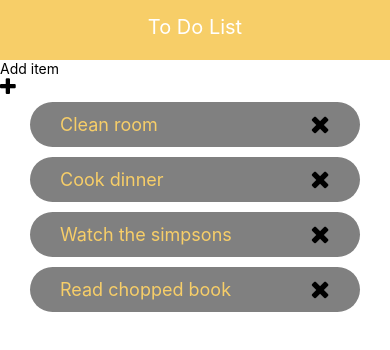
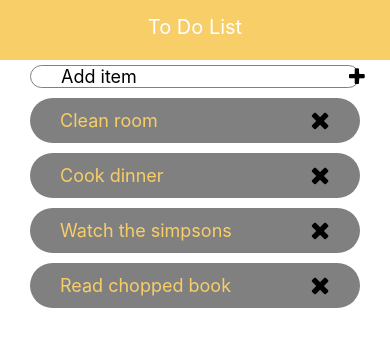
Before and after one commit to davzlum/toDoListReactNative, a React Native app: screen / in a window 390 px wide. Shown: the top 350 px of the page. Built offline with nearby package versions, Linux system fonts and the light colour scheme.

Commit message:
Style for add item component

```diff
--- a/components/AddItem.js
+++ b/components/AddItem.js
@@ -1,13 +1,17 @@
 import React, {useState} from 'react';
-import {TextInput, TouchableOpacity, View, Text} from 'react-native';
+import {StyleSheet, TextInput, TouchableOpacity, View} from 'react-native';
 import Icon from 'react-native-vector-icons/dist/FontAwesome';
 
 const AddItem = ({addItem}) => {
   const [text, setText] = useState('');
   const onChange = value => setText(value);
   return (
-    <View>
-      <TextInput placeholder="Add item" onChangeText={onChange} />
+    <View style={styles.listContainer}>
+      <TextInput
+        style={styles.item}
+        placeholder="Add item"
+        onChangeText={onChange}
+      />
       <TouchableOpacity onPress={() => addItem(text)}>
         <Icon name="plus" size={20} />
       </TouchableOpacity>
@@ -15,4 +19,22 @@ const AddItem = ({addItem}) => {
   );
 };
 
+const styles = StyleSheet.create({
+  listContainer: {
+    flexDirection: 'row',
+    alignItems: 'center',
+    justifyContent: 'space-between',
+    marginHorizontal: 30,
+    marginVertical: 5,
+    paddingHorizontal: 30,
+    borderRadius: 30,
+    borderWidth: 1,
+    borderColor: 'gray',
+  },
+  item: {
+    fontSize: 18,
+    color: 'black',
+  },
+});
+
 export default AddItem;
```
